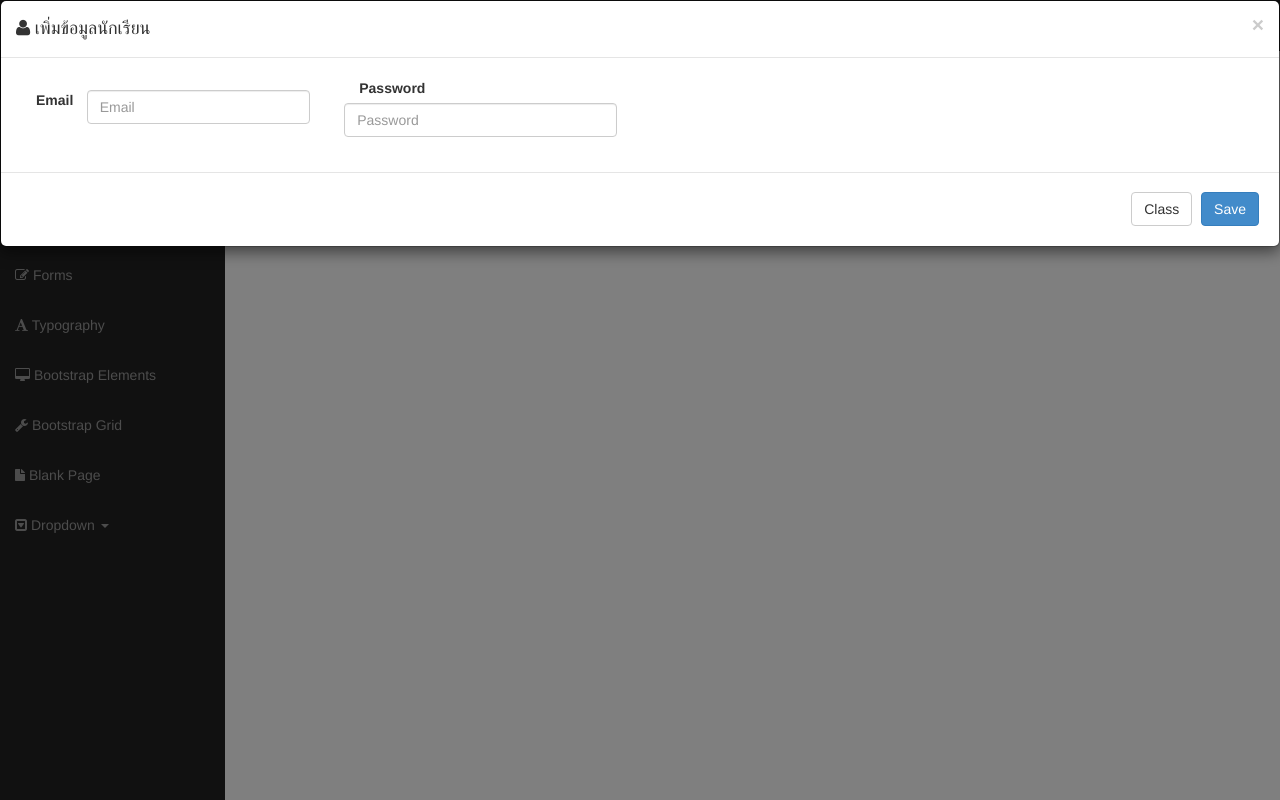
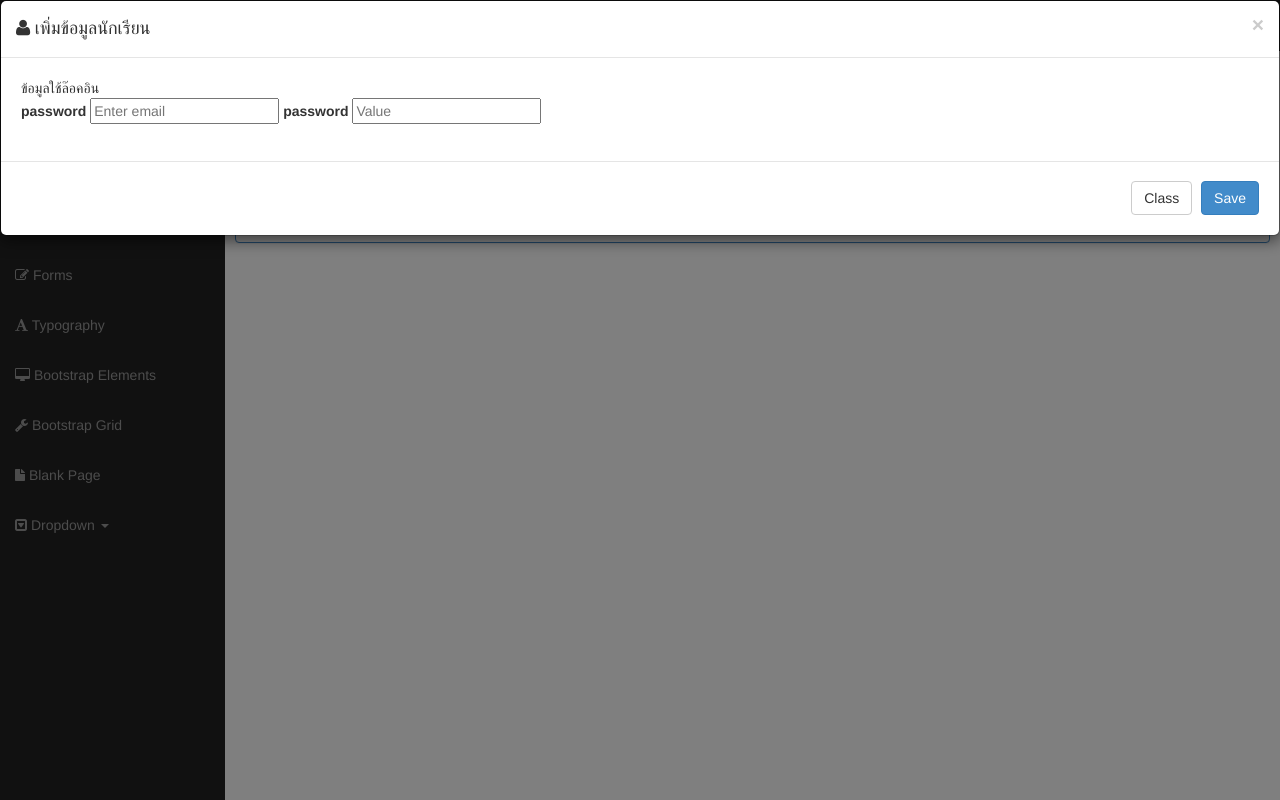
Before and after one commit to mynameistecs51/school, a CodeIgniter app: page /school/index.php/ctl_main/student_info in a window 1280 px wide, after a click on "เพิ่ม". Run offline with CodeIgniter, Linux system fonts and the light colour scheme; grey boxes labelled with a size stand in for pictures from a placeholder-image service; some libraries are stand-ins or nearby versions.

Commit message:
chaiwat update .../views/admin/student_info.php 26/12/56 11.35

```diff
--- a/application/views/admin/student_info.php
+++ b/application/views/admin/student_info.php
@@ -36,17 +36,13 @@
 					<div class="modal-body">
 						<form role="form" class="form-inline">
 							<div class="form-group">
-								<label for="inputEmail3" class="col-sm-2 control-label">Email</label>
-								<div class="col-sm-10">
-									<input type="email" class="form-control" id="inputEmail3" placeholder="Email">
-								</div>
-							</div>
-							<div class="form-group">
-							<div class="col-sm-3">
-									<label for="inputPassword3" class="col-sm-2 control-label">Password</label>
-								</div>
-								<div class="col-sm-10">
-									<input type="password" class="form-control" id="inputPassword3" placeholder="Password">
+								<span class="control-label">ข้อมูลใช้ล๊อคอิน</span>
+								<div class="controls form-inline">
+									<label for="inputValue">password</label>
+									<input type="email" class="input-small" id="exampleInputEmail2" placeholder="Enter email">
+
+									<label for="inputValue">password</label>
+									<input type="password" class="input-small" placeholder="Value" id="inputValue">
 								</div>
 							</div>
 						</form><!--enform -->
```
